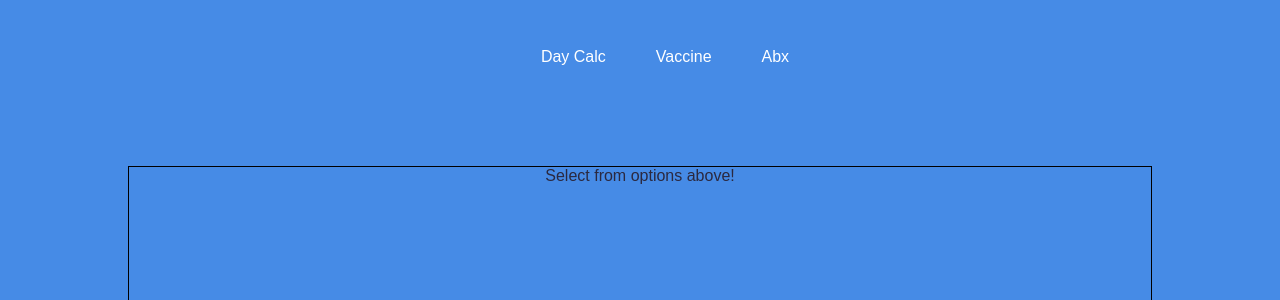
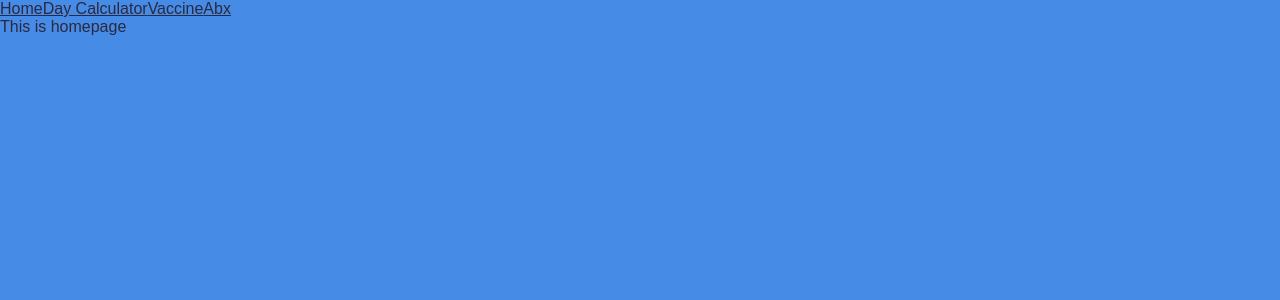
Before and after one commit to icyparkinson/rx-react, a React (Create React App) app: page / in a window 1280 px wide. Shown: the top 300 px of the page. Built offline with nearby package versions, Linux system fonts and the light colour scheme.

Commit message:
Got routes to work as links

```diff
--- a/package.json
+++ b/package.json
@@ -8,6 +8,7 @@
     "@testing-library/user-event": "^13.5.0",
     "react": "^18.1.0",
     "react-dom": "^18.1.0",
+    "react-router-dom": "^6.3.0",
     "react-scripts": "5.0.1",
     "web-vitals": "^2.1.4"
   },
--- a/src/App.js
+++ b/src/App.js
@@ -1,13 +1,24 @@
+import "./App.css"
+import { BrowserRouter as Router, Routes, Route } from "react-router-dom"
+import WorkSpace from "./components/WorkSpace"
 import NavBar from "./components/NavBar"
-import WorkSpace from "./components/WorkSpace"
-import "./App.css"
+import Home from "./components/Home"
+import DayCalc from "./components/DayCalc"
+import Vaccine from "./components/Vaccine"
+import Abx from "./components/Abx"
+
 
 const App = () =>{
    return (
-    <div className="App">
+    <Router>
       <NavBar />
-      <WorkSpace />
-    </div>
+      <Routes>
+          <Route exact path = "/" element = {<Home/>} />
+          <Route path = "/daycalc" element = {<DayCalc/>} />
+          <Route path = "/vaccine" element = {<Vaccine />} />
+          <Route path = "/abx" element = {<Abx />} />
+      </Routes>
+    </Router>
   );
 }
 
--- a/src/components/NavBar.js
+++ b/src/components/NavBar.js
@@ -1,20 +1,54 @@
 import React from "react"
+import { NavLink } from "react-router-dom"
 
 const NavBar = () => {
-    const navList = ["", "Day Calc", "Vaccine", "Abx"]
-    const navMenu = navList.map( (item) =>{
-        return <li style = {navListStyle}>{item}</li>
-    })
+    return(
+            // const navList = ["Home", "Day Calc", "Vaccine", "Abx"]
+        <nav>
+            <NavLink
+            className = "navbarItem"
+            activeClassName = "is-active"
+            to = "/"
+            exact
+            >
+                Home
+            </NavLink>
 
-    return(
-    <nav style = {navStyle}>
-        <ul>
-            <li>Reset</li>
-           {navMenu}
-        </ul>
-    </nav>
+            <NavLink
+            className = "navbarItem"
+            activeClassName = "is-active"
+            to = "/daycalc"
+            exact
+            >
+                Day Calculator
+            </NavLink>
+
+            <NavLink
+            className = "navbarItem"
+            activeClassName = "is-active"
+            to = "/vaccine"
+            exact
+            >
+                Vaccine
+            </NavLink>
+
+            <NavLink
+            className = "navbarItem"
+            activeClassName = "is-active"
+            to = "/abx"
+            exact
+            >
+                Abx
+            </NavLink>
+
+        </nav>
+
+
+
     )
+
 }
+
 
 const navStyle = {
     display: "flexbox",
```
Also changed, not shown: 1 other file (tests, documents, lock files or other folders).
